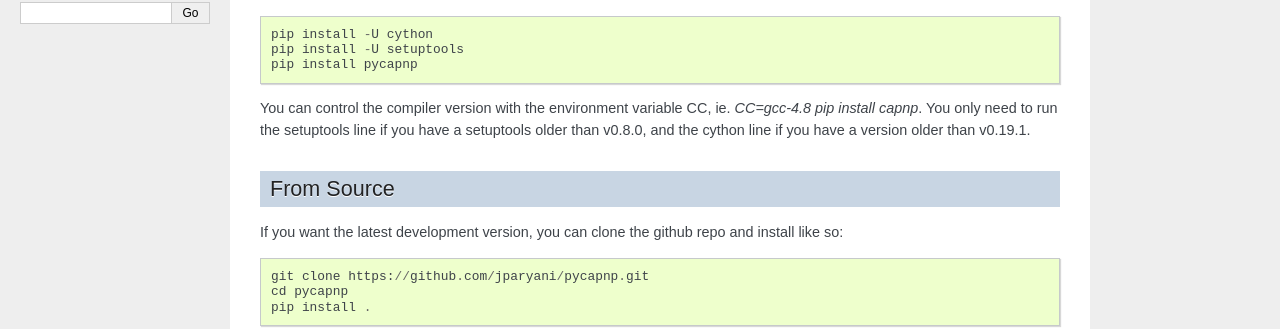
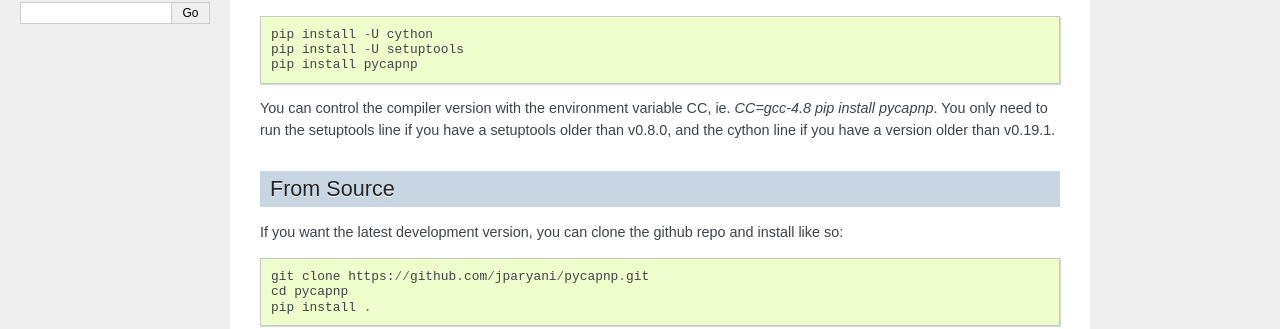
Before and after one commit to capnproto/pycapnp, a Sphinx documentation site: the page built from docs/install.rst, in a window 1280 px wide. Shown: the part 470-799 px from the top of the page. Built offline with Sphinx 7.4.7, drawn with Linux system fonts in a browser that asks for light colours; the version number could not be read and is left out.

Commit message:
Fix two missed renames

```diff
--- a/docs/install.rst
+++ b/docs/install.rst
@@ -24,7 +24,7 @@ Using pip is by far the easiest way to install the library. After you've install
     pip install -U setuptools
     pip install pycapnp
 
-You can control the compiler version with the environment variable CC, ie. `CC=gcc-4.8 pip install capnp`. You only need to run the setuptools line if you have a setuptools older than v0.8.0, and the cython line if you have a version older than v0.19.1.
+You can control the compiler version with the environment variable CC, ie. `CC=gcc-4.8 pip install pycapnp`. You only need to run the setuptools line if you have a setuptools older than v0.8.0, and the cython line if you have a version older than v0.19.1.
 
 From Source
 ---------------------
```
Also changed, not shown: README.md (+1 -1 lines).
